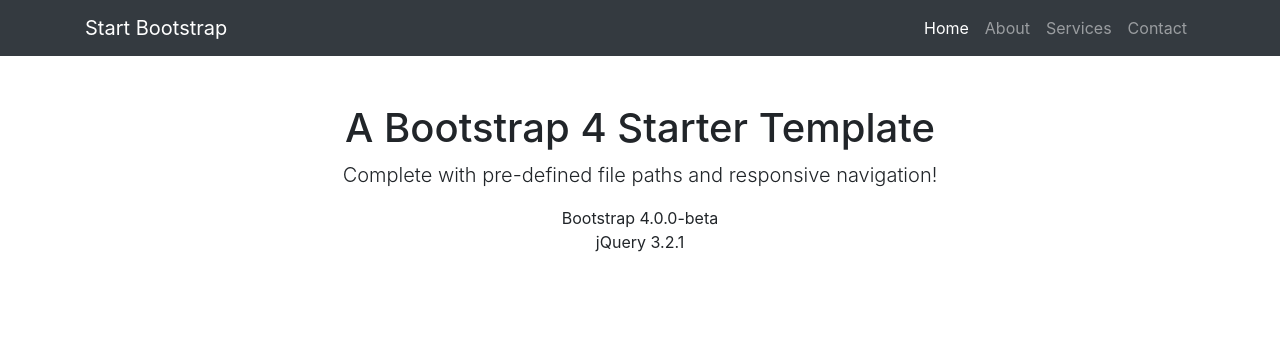
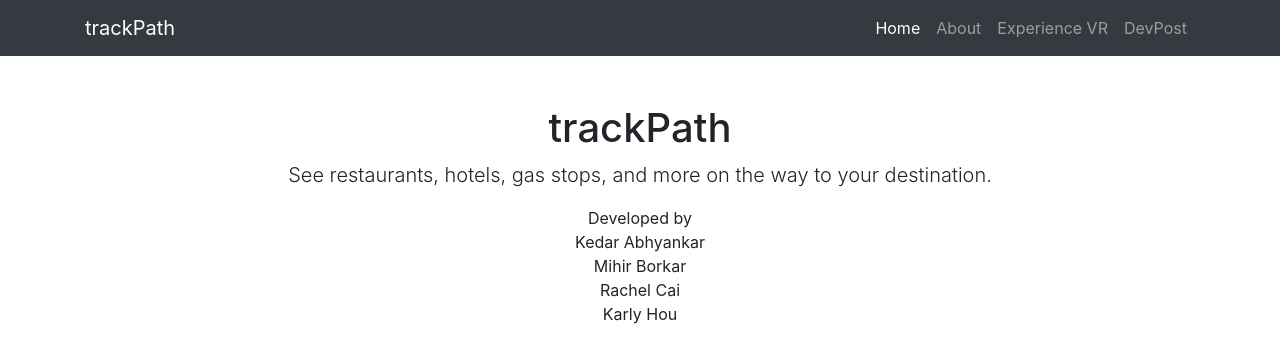
Before and after one commit to TrackPath/Trackpath.github.io, a website: page index.html in a window 1280 px wide. Drawn offline with Linux system fonts and the light colour scheme.

Commit message:
redid header page

```diff
--- a/index.html
+++ b/index.html
@@ -33,7 +33,7 @@
     <!-- Navigation -->
     <nav class="navbar navbar-expand-lg navbar-dark bg-dark fixed-top">
       <div class="container">
-        <a class="navbar-brand" href="#">Start Bootstrap</a>
+        <a class="navbar-brand" href="#">trackPath</a>
         <button class="navbar-toggler" type="button" data-toggle="collapse" data-target="#navbarResponsive" aria-controls="navbarResponsive" aria-expanded="false" aria-label="Toggle navigation">
           <span class="navbar-toggler-icon"></span>
         </button>
@@ -48,10 +48,10 @@
               <a class="nav-link" href="#">About</a>
             </li>
             <li class="nav-item">
-              <a class="nav-link" href="#">Services</a>
+              <a class="nav-link" href="#">Experience VR</a>
             </li>
             <li class="nav-item">
-              <a class="nav-link" href="#">Contact</a>
+              <a class="nav-link" href="#">DevPost</a>
             </li>
           </ul>
         </div>
@@ -62,11 +62,14 @@
     <div class="container">
       <div class="row">
         <div class="col-lg-12 text-center">
-          <h1 class="mt-5">A Bootstrap 4 Starter Template</h1>
-          <p class="lead">Complete with pre-defined file paths and responsive navigation!</p>
+          <h1 class="mt-5">trackPath</h1>
+          <p class="lead">See restaurants, hotels, gas stops, and more on the way to your destination.</p>
           <ul class="list-unstyled">
-            <li>Bootstrap 4.0.0-beta</li>
-            <li>jQuery 3.2.1</li>
+            <li>Developed by</li>
+            <li>Kedar Abhyankar</li>
+            <li>Mihir Borkar</li>
+            <li>Rachel Cai</li>
+            <li>Karly Hou</li>
           </ul>
         </div>
       </div>
```
